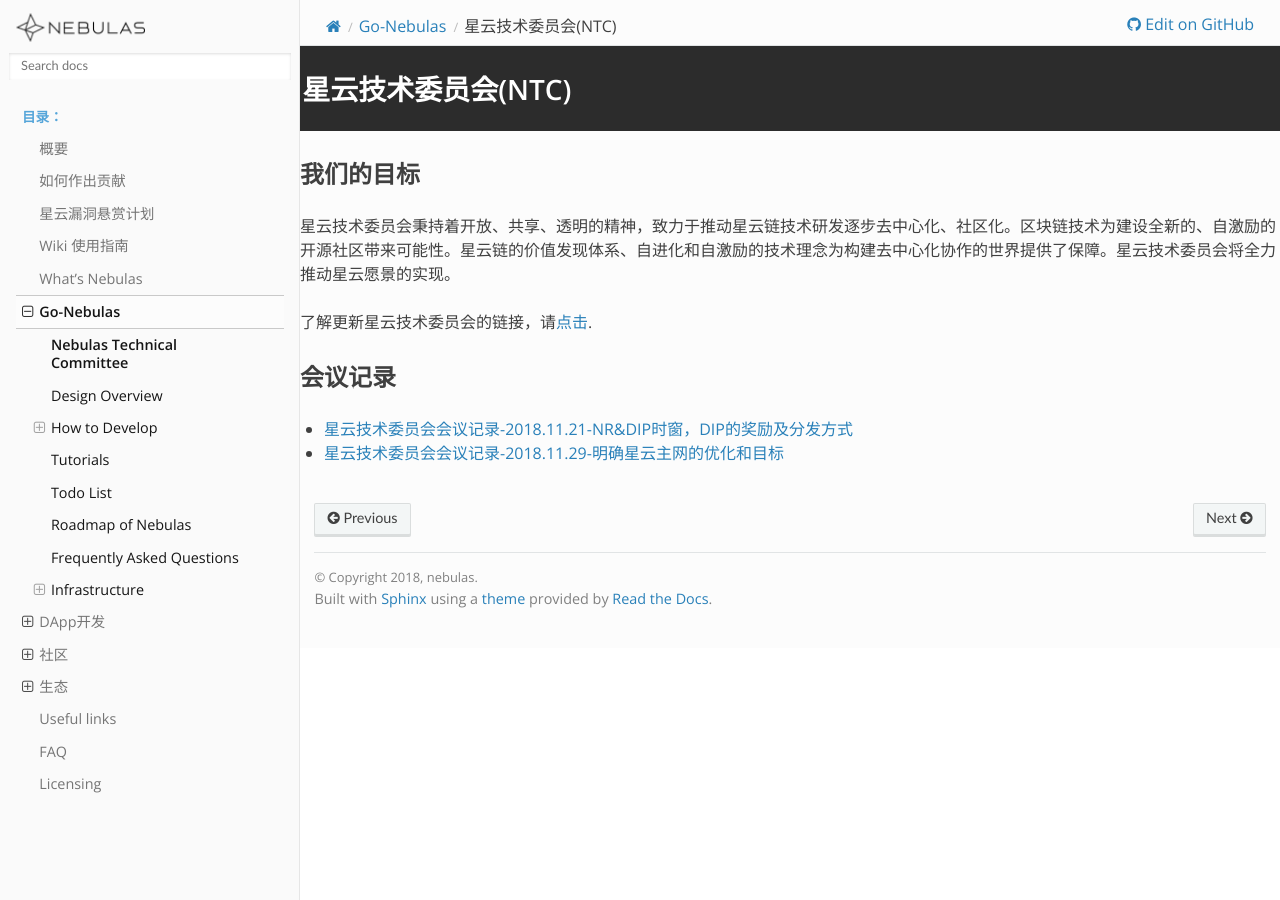
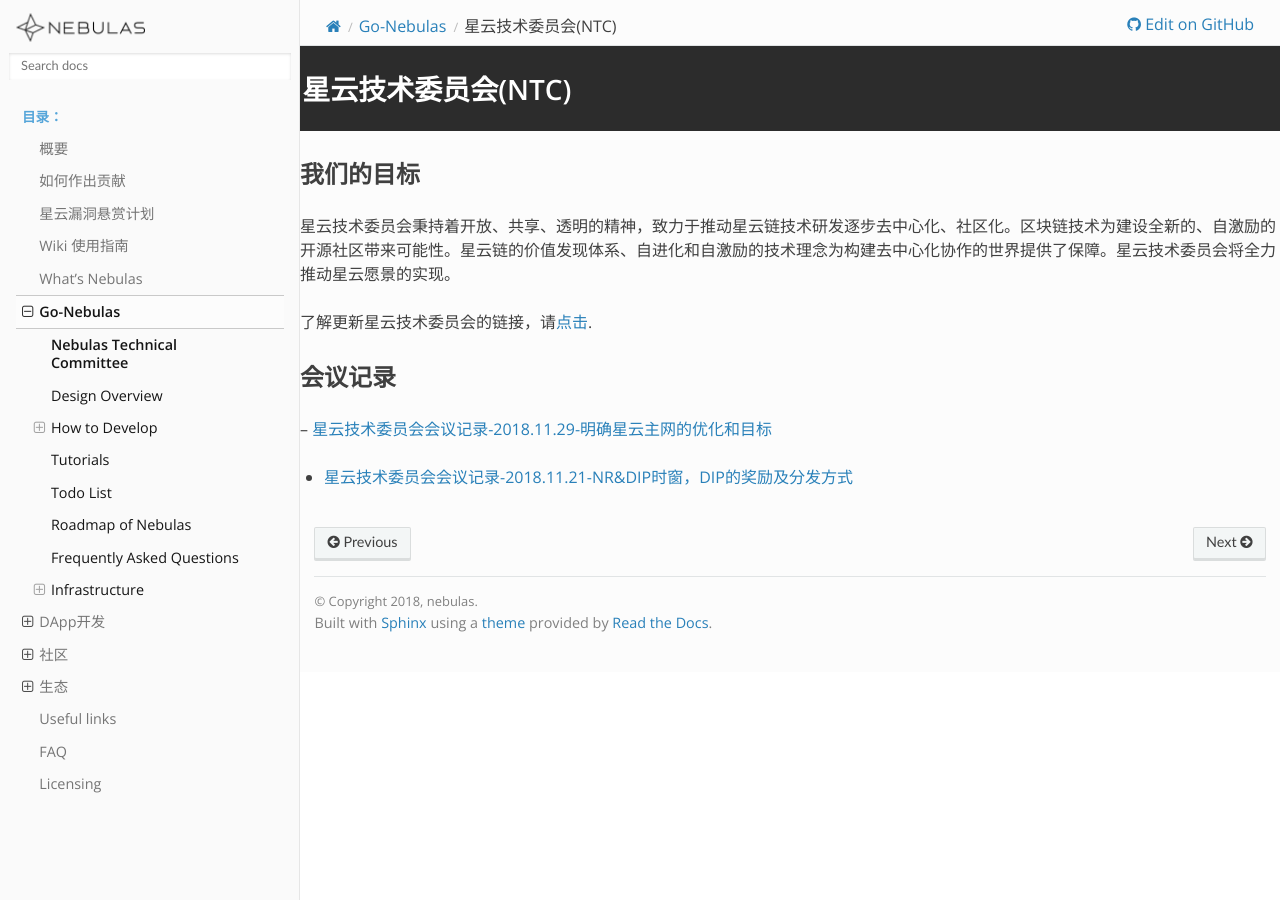
Before and after one commit to nebulasio/nebdocs, a Sphinx documentation site: the page built from docs/go-nebulas/nebulas-technical-committee/README.md, in a window 1280 px wide. Built offline with Sphinx 7.4.7 and the Read the Docs theme 2.0.0, drawn with Linux system fonts in a browser that asks for light colours; pages that are not in the unit, such as notebooks, are missing from menus.

```diff
--- a/docs/go-nebulas/nebulas-technical-committee/README.md
+++ b/docs/go-nebulas/nebulas-technical-committee/README.md
@@ -8,6 +8,6 @@
 
 ## 会议记录
 
+-- [星云技术委员会会议记录-2018.11.29-明确星云主网的优化和目标](https://mp.weixin.qq.com/s/ydJqljGmNwXkIssvlq1sOw)
+
 - [星云技术委员会会议记录-2018.11.21-NR&DIP时窗，DIP的奖励及分发方式](https://mp.weixin.qq.com/s/Cl5VVgWMOBtRajOPl2Ph9Q)
-
-- [星云技术委员会会议记录-2018.11.29-明确星云主网的优化和目标](https://mp.weixin.qq.com/s/ydJqljGmNwXkIssvlq1sOw)
```
